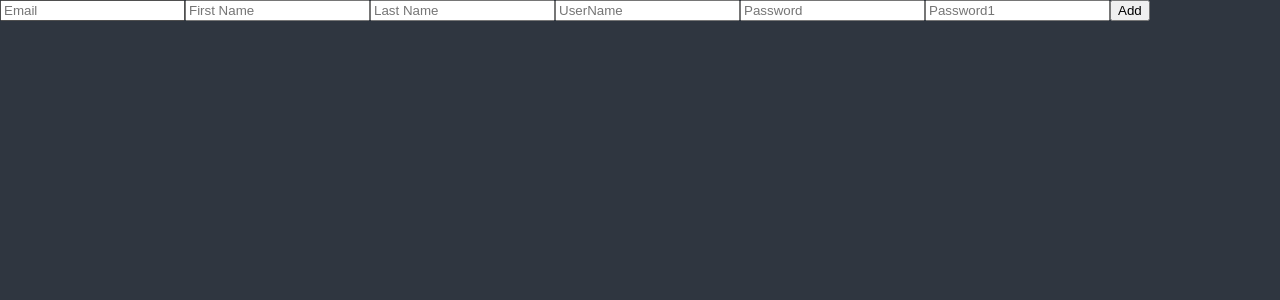
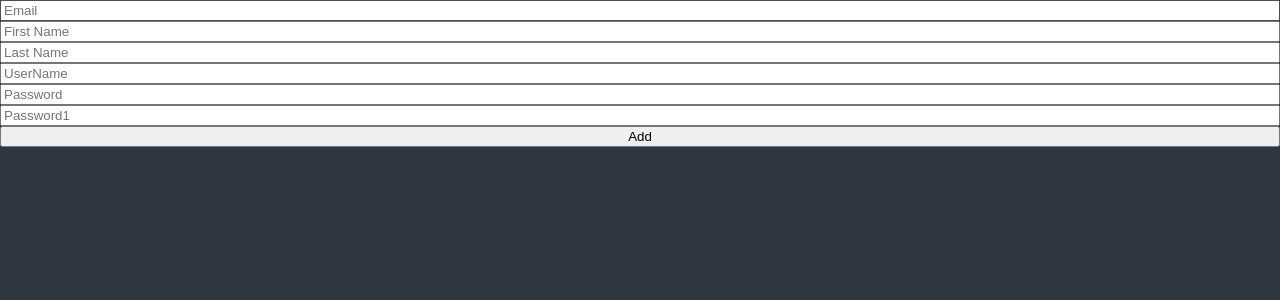
Before and after one commit to sweet-daphne/react-todo, a React (Create React App) app: page / in a window 1280 px wide. Shown: the top 300 px of the page. Built offline with nearby package versions, Linux system fonts and the light colour scheme.

Commit message:
form validation

```diff
--- a/src/ToDoList.tsx
+++ b/src/ToDoList.tsx
@@ -30,17 +30,44 @@
 }*/
 
 function ToDoList() {
-  const { register, watch } = useForm();
-  console.log(watch());
+  const { register, handleSubmit, formState } = useForm();
+  const onVaild = (data: any) => {
+    console.log(data);
+  };
+  console.log(formState.errors);
   return (
     <div>
-      <form>
-        <input {...register('email')} placeholder="Email" />
-        <input {...register('firstName')} placeholder="First Name" />
-        <input {...register('lastName')} placeholder="Last Name" />
-        <input {...register('userName')} placeholder="UserName" />
-        <input {...register('password')} placeholder="Password" />
-        <input {...register('password1')} placeholder="Password1" />
+      <form
+        style={{ display: 'flex', flexDirection: 'column' }}
+        onSubmit={handleSubmit(onVaild)}
+      >
+        <input {...register('email', { required: true })} placeholder="Email" />
+        <input
+          {...register('firstName', { required: true })}
+          placeholder="First Name"
+        />
+        <input
+          {...register('lastName', { required: true })}
+          placeholder="Last Name"
+        />
+        <input
+          {...register('userName', { required: true, minLength: 10 })}
+          placeholder="UserName"
+        />
+        <input
+          {...register('password', { required: true, minLength: 5 })}
+          placeholder="Password"
+        />
+        <input
+          {...register('password1', {
+            required: 'Password is required',
+            minLength: {
+              value: 5,
+              message: 'Your password is too short',
+            },
+          })}
+          placeholder="Password1"
+        />
 
         <button>Add</button>
       </form>
```
